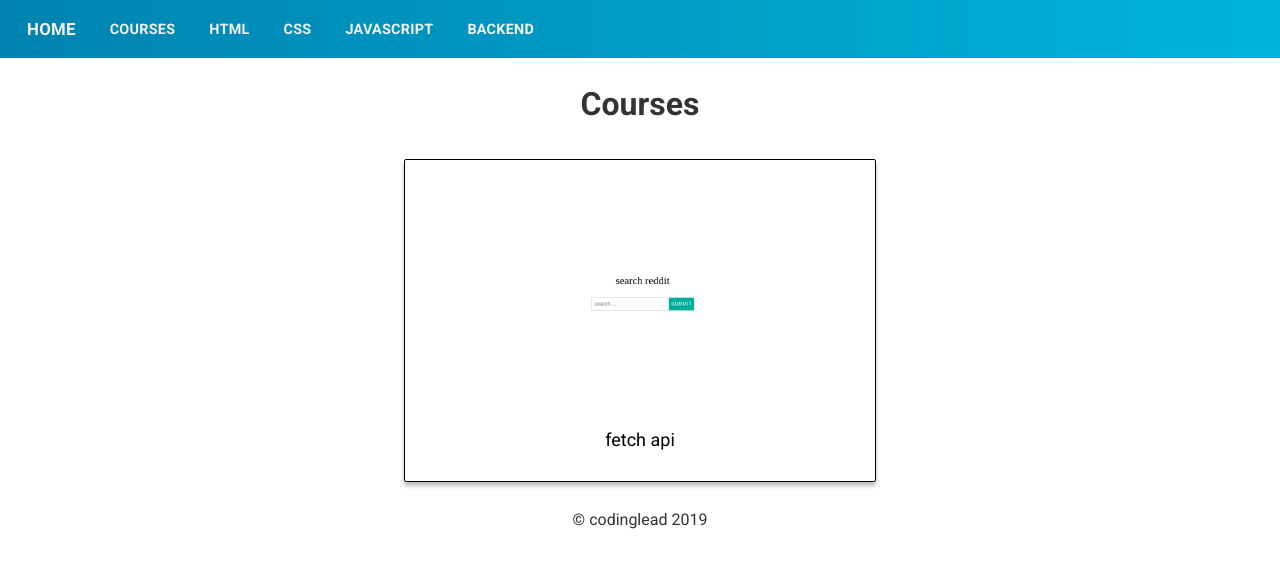
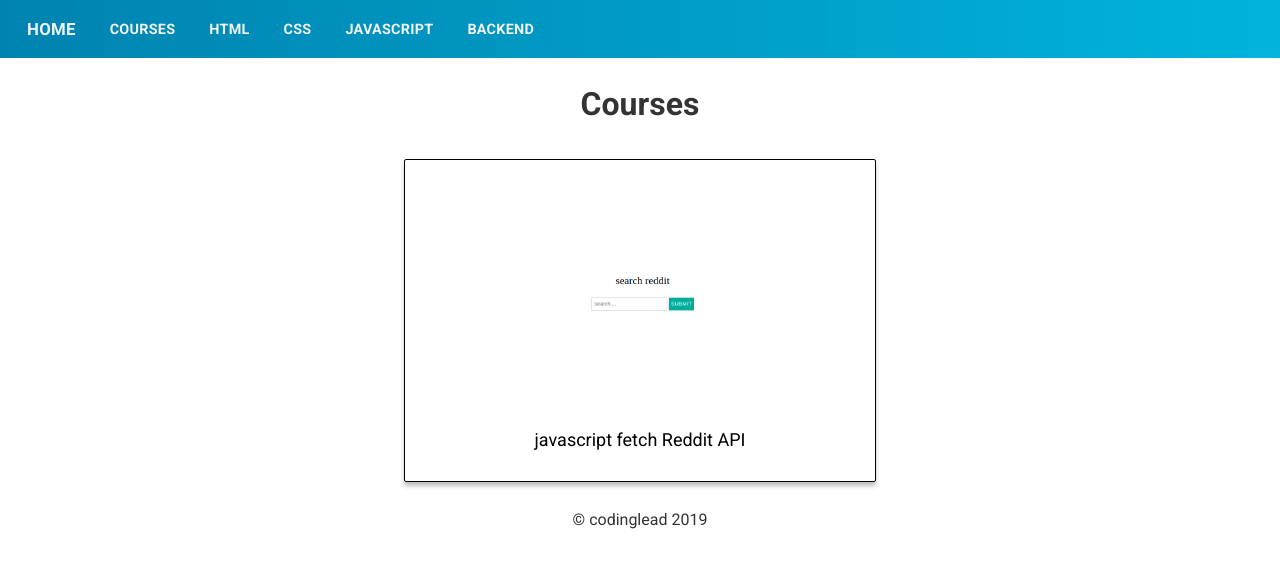
Before and after one commit to codinglead/codinglead.github.io, a Jekyll site: the page built from courses.html, in a window 1280 px wide. Shown: the top 568 px of the page. Built offline with Jekyll 4.4.1, drawn with Linux system fonts in a browser that asks for light colours; comment, search, counter and statistics services are not loaded.

Commit message:
add title from front matter

```diff
--- a/courses.html
+++ b/courses.html
@@ -10,7 +10,7 @@ title: Courses
   {% if course.url contains 'index' %}
   <a class="course__link" href="{{ course.url }}">
     <img class="course__img" src="{{ site.baseurl }}/courses-images/{{ course.image }}" alt="{{ course.title }}">
-    <p>fetch api</p>
+    <p>{{ course.title }}</p>
   </a>
   {% endif %}
   {% endfor %}
```
